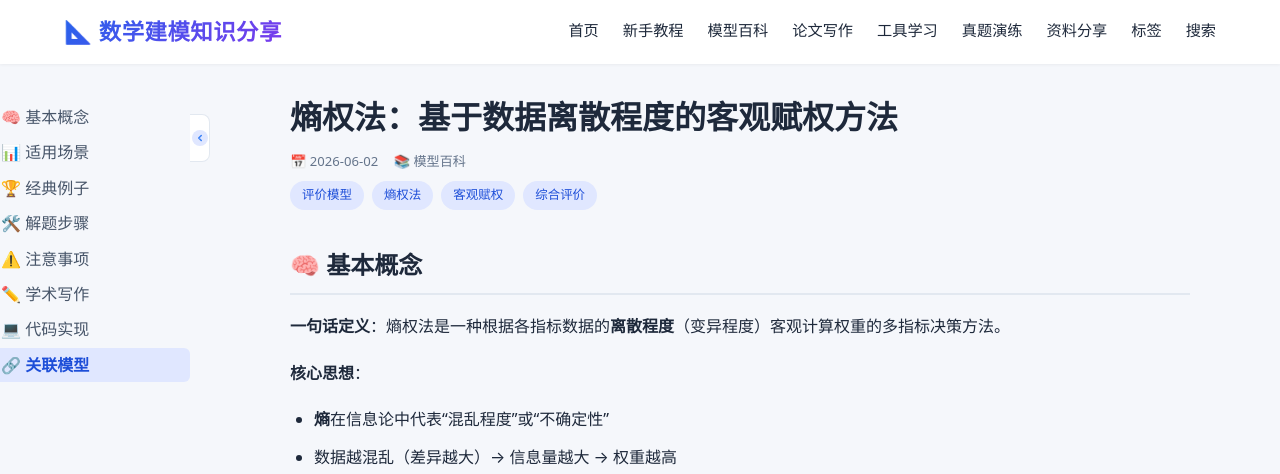
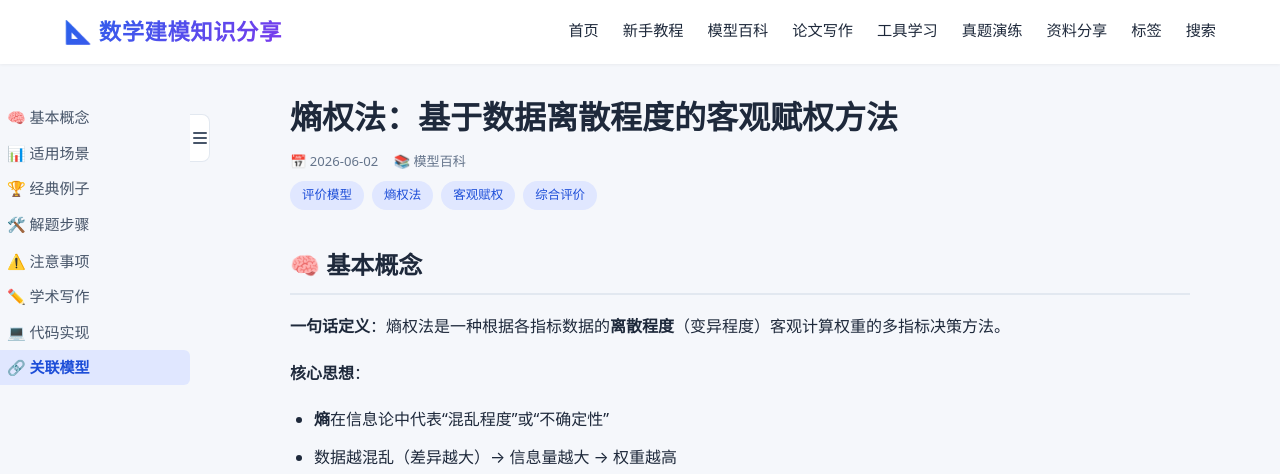
Before and after one commit to KawaiiWarma520/math-modeling, a Jekyll site: the page built from _posts/2026-06-02-entropy-method.md, in a window 1280 px wide. Shown: the top 474 px of the page. Built offline with Jekyll 4.4.1, drawn with Linux system fonts in a browser that asks for light colours.

Commit message:
导航栏改版：汉堡按钮、› 折叠箭头、层级缩进与字号递减
- 折叠按钮改为汉堡三横线图标，始终显示不切换
- 折叠箭头由 ▶ 改为 ›，放大至 16px，旋转 90° 变为 v 形
- 新增 h4 层级支持
- 层级缩进：h2=0px h3=28px h4=46px
- 字号递减：h2=15px h3=14px h4=13px

```diff
--- a/_layouts/post.html
+++ b/_layouts/post.html
@@ -6,9 +6,11 @@
 
   <div class="sidebar-area">
     <nav class="post-sidebar" aria-label="章节导航"></nav>
-    <div class="sidebar-toggle" id="sidebarToggle" title="收起导航">
+    <div class="sidebar-toggle" id="sidebarToggle" title="切换导航">
       <span class="toggle-icon">
-        <svg viewBox="0 0 16 16"><polyline points="10,4 6,8 10,12"/></svg>
+        <span></span>
+        <span></span>
+        <span></span>
       </span>
     </div>
   </div>
@@ -79,10 +81,10 @@
   sections.forEach(function(s, i){
     if (s.tag === 'H2') {
       h2Index++;
-      var hasSub = i + 1 < sections.length && sections[i+1].tag === 'H3';
+      var hasSub = i + 1 < sections.length && (sections[i+1].tag === 'H3' || sections[i+1].tag === 'H4');
       html += '<div class="post-sidebar__group" data-group="' + s.el.id + '">';
       html += '<div class="post-sidebar__item" data-target="' + s.el.id + '">';
-      html += '<span class="post-sidebar__toggle">' + (hasSub ? '▶' : '') + '</span>';
+      html += '<span class="post-sidebar__toggle">' + (hasSub ? '›' : '') + '</span>';
       html += '<span class="post-sidebar__label-text">' + s.el.textContent.trim() + '</span>';
       html += '</div>';
       if (hasSub) {
@@ -91,15 +93,23 @@
     } else if (s.tag === 'H3') {
       var hasH4 = i + 1 < sections.length && sections[i+1].tag === 'H4';
       html += '<div class="post-sidebar__item post-sidebar__item--h3" data-target="' + s.el.id + '">';
-      html += '<span class="post-sidebar__toggle">' + (hasH4 ? '▶' : '') + '</span>';
+      html += '<span class="post-sidebar__toggle">' + (hasH4 ? '›' : '') + '</span>';
       html += '<span class="post-sidebar__label-text">' + s.el.textContent.trim() + '</span>';
       html += '</div>';
-      if (i + 1 >= sections.length || sections[i+1].tag !== 'H3') {
+      if (i + 1 >= sections.length || (sections[i+1].tag !== 'H3' && sections[i+1].tag !== 'H4')) {
+        html += '</div></div>'; // close sub + group
+      }
+    } else if (s.tag === 'H4') {
+      html += '<div class="post-sidebar__item post-sidebar__item--h4" data-target="' + s.el.id + '">';
+      html += '<span class="post-sidebar__toggle"></span>';
+      html += '<span class="post-sidebar__label-text">' + s.el.textContent.trim() + '</span>';
+      html += '</div>';
+      if (i + 1 >= sections.length || sections[i+1].tag === 'H2') {
         html += '</div></div>'; // close sub + group
       }
     }
     if (s.tag === 'H2') {
-      if (!(i + 1 < sections.length && sections[i+1].tag === 'H3')) {
+      if (!(i + 1 < sections.length && (sections[i+1].tag === 'H3' || sections[i+1].tag === 'H4'))) {
         html += '</div>'; // close group (no sub)
       }
     }
--- a/assets/css/style.css
+++ b/assets/css/style.css
@@ -748,15 +748,15 @@
 .post-sidebar__item {
   display: flex;
   align-items: flex-start;
-  gap: 4px;
+  gap: 6px;
   padding: 6px 10px;
   border-radius: 6px;
-  font-size: 16px;
+  font-size: 15px;
   color: var(--text-light);
   cursor: pointer;
   border-left: 3px solid transparent;
   transition: background 0.15s, color 0.15s;
-  line-height: 1.4;
+  line-height: 1.5;
 }
 .post-sidebar__item:hover {
   background: #eef2ff;
@@ -769,46 +769,36 @@
   border-left-color: var(--primary);
 }
 
-.post-sidebar__item--h3 {
-  padding-left: 10px;
-  font-size: 15px;
-}
-
-.post-sidebar__num {
-  font-size: 0.72rem;
-  font-weight: 600;
-  color: var(--primary);
-  width: 16px;
-  flex-shrink: 0;
-  text-align: right;
-  line-height: 1.4;
-  overflow: hidden;
-}
+/* 层级缩进 + 字号递减 */
+.post-sidebar__item--h2 { padding-left: 10px; font-size: 15px; font-weight: 600; }
+.post-sidebar__item--h3 { padding-left: 28px; font-size: 14px; }
+.post-sidebar__item--h4 { padding-left: 46px; font-size: 13px; }
 
 .post-sidebar__label-text {
   flex: 1;
   min-width: 0;
   word-break: break-word;
-  line-height: 1.4;
+  line-height: 1.5;
 }
 
-/* 折叠箭头 */
+/* 折叠箭头 ›（旋转 90° 变成 v） */
 .post-sidebar__toggle {
-  width: 14px;
+  width: 18px;
   flex-shrink: 0;
-  font-size: 10px;
+  font-size: 16px;
+  font-weight: 700;
   color: var(--text-muted);
   text-align: center;
-  line-height: 1.4;
-  overflow: hidden;
-  transition: transform 0.2s;
+  line-height: 1.5;
+  transition: transform 0.25s ease;
   user-select: none;
+  display: inline-block;
 }
 .post-sidebar__toggle.is-open {
   transform: rotate(90deg);
 }
 
-/* 二级标题容器 */
+/* 子标题容器 */
 .post-sidebar__sub {
   display: none;
   margin: 1px 0;
@@ -816,31 +806,12 @@
 .post-sidebar__sub.is-expanded {
   display: block;
 }
-  display: block;
-  padding: 5px 12px;
-  border-radius: 4px;
-  font-size: 0.8rem;
-  color: var(--text-muted);
-  cursor: pointer;
-  transition: background 0.15s;
-  line-height: 1.4;
-  margin-bottom: 1px;
-}
-.post-sidebar__sub-item:hover {
-  background: #eef2ff;
-  color: var(--primary-dark);
-}
-.post-sidebar__sub-item.is-active {
-  color: var(--primary);
-  font-weight: 500;
-  background: var(--primary-lighter);
-}
 
 .post-sidebar__group {
   margin-bottom: 1px;
 }
 
-/* 侧边栏容器（含折叠按钮） */
+/* 侧边栏容器（含汉堡按钮） */
 .sidebar-area {
   display: flex;
   align-items: flex-start;
@@ -851,7 +822,7 @@
   margin-left: -120px;
 }
 
-/* 折叠按钮 */
+/* 汉堡按钮——始终显示三横图标 */
 .sidebar-toggle {
   flex-shrink: 0;
   width: 20px;
@@ -869,36 +840,20 @@
   user-select: none;
   margin-top: 18px;
 }
-.sidebar-toggle:hover { background: var(--primary-lighter); color: var(--primary); }
+.sidebar-toggle:hover { background: var(--primary-lighter); }
 .sidebar-toggle .toggle-icon {
   display: flex;
-  align-items: center;
-  justify-content: center;
-  width: 16px;
-  height: 16px;
-  border-radius: 50%;
-  background: var(--primary-lighter);
-  transition: all 0.25s;
+  flex-direction: column;
+  gap: 3px;
 }
-.sidebar-toggle:hover .toggle-icon { background: var(--gradient); }
-.sidebar-toggle:hover .toggle-icon svg { stroke: #fff; }
-.sidebar-toggle .toggle-icon svg {
-  width: 10px; height: 10px;
-  stroke: var(--primary-light);
-  stroke-width: 2.5;
-  fill: none;
-  stroke-linecap: round;
-  stroke-linejoin: round;
-  transition: transform 0.25s ease;
+.sidebar-toggle .toggle-icon span {
+  display: block;
+  width: 14px;
+  height: 2px;
+  background: var(--text-light);
+  border-radius: 1px;
+  transition: background 0.2s;
 }
-.sidebar-toggle.is-collapsed .toggle-icon { background: var(--gradient); }
-.sidebar-toggle.is-collapsed .toggle-icon svg {
-  stroke: #fff;
-  transform: rotate(180deg);
-}
-
-/* 收起状态 */
-
 
 /* 正文区域（有侧边栏时） */
 .post-main {
```
Also changed, not shown: other parts of _layouts/post.html (+1 -2 lines).
